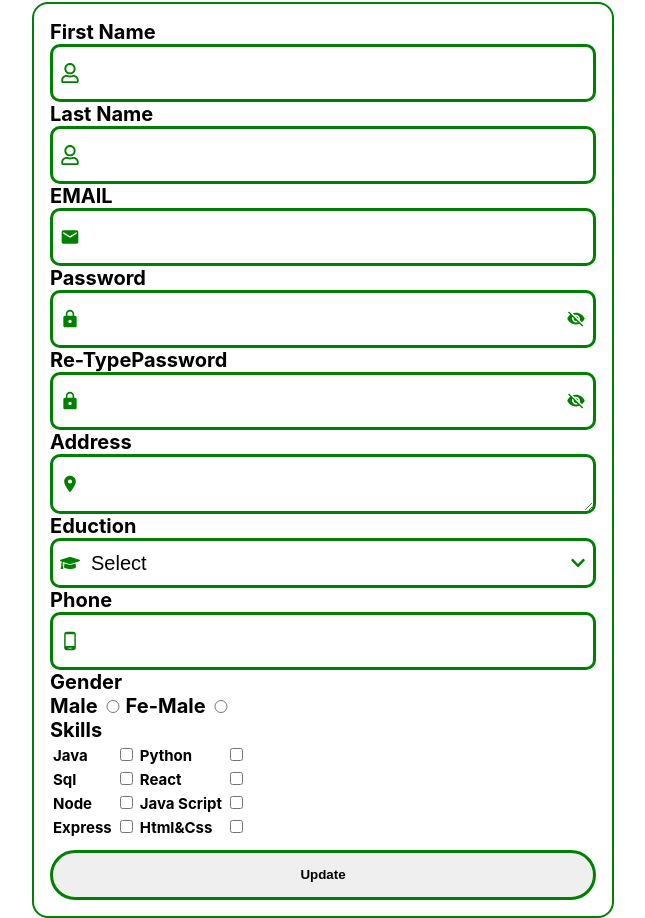
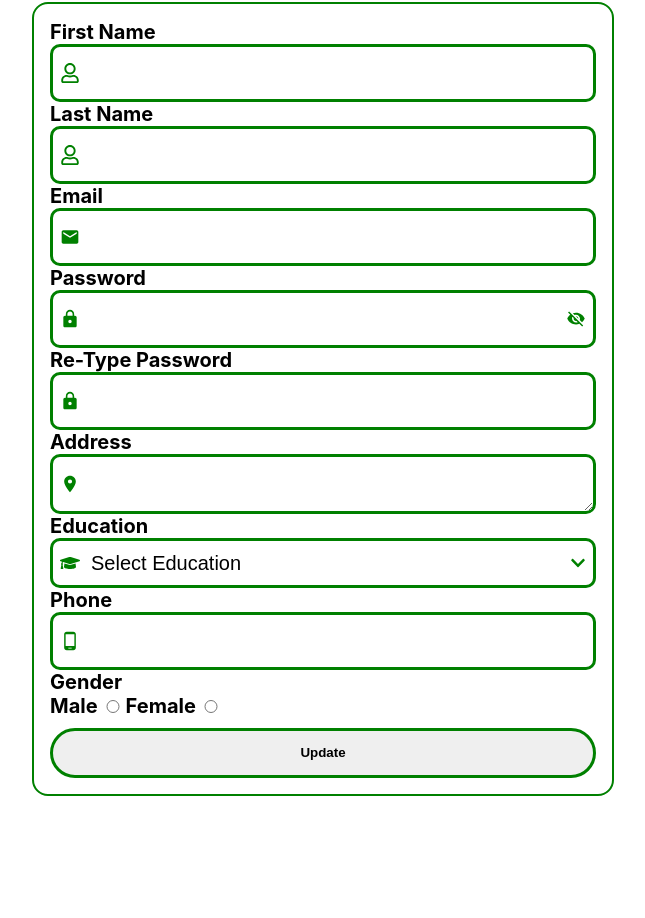
Before and after one commit to JoshiSankar-4021/topicreactorreact, a React (Create React App) app: page /Profile in a window 1280 px wide. Shown: the part 180-1098 px from the top of the page, without its empty margins (317-962 px from the left). After the commit the page ends 976 px from the top, so only its background shows below. Built offline with nearby package versions, Linux system fonts and the light colour scheme.

Commit message:
Profile is working in progresss

```diff
--- a/src/Profile/Profile.jsx
+++ b/src/Profile/Profile.jsx
@@ -1,158 +1,158 @@
-import { NavLink } from 'react-router-dom';
-import {} from 'react-icons';
-import { MdMail,MdLock,MdLocationOn,MdPhoneAndroid} from 'react-icons/md';
-import { FaGraduationCap,FaChevronDown,FaRegUser } from 'react-icons/fa';
-import { useState } from 'react';
-import { IoMdEye, IoMdEyeOff } from 'react-icons/io';
+    import { useEffect, useState } from "react";
+    import { MdMail, MdLock, MdLocationOn, MdPhoneAndroid } from "react-icons/md";
+    import { FaGraduationCap, FaChevronDown, FaRegUser } from "react-icons/fa";
+    import { IoMdEye, IoMdEyeOff } from "react-icons/io";
 
+    function Register() {
+    const [showPassword, setShowPassword] = useState(false);
+    const [profiledata, setProfiledata] = useState({
+        firstname: "",
+        lastname: "",
+        email: "",
+        password: "",
+        retypepassword: "",
+        address: "",
+        gender: "",
+        phone: "",
+        education: ""
+    });
 
-function Register(){
-        const [showPassword, setShowPassword] = useState(false);
+    // Fetch profile from backend
+    useEffect(() => {
+        const userId = sessionStorage.getItem("userid");
+        if (userId) {
+        fetch(`${process.env.REACT_APP_BACKEND_URL}/api/User?action=getprofile&userid=${userId}`)
+            .then((res) => res.json())
+            .then((data) => {
+            if (data?.data) {
+                // Check if backend returns array or single object
+                const profile = Array.isArray(data.data) ? data.data[0] : data.data;
+                setProfiledata(profile);
+            }
+            })
+            .catch((err) => console.error("Error fetching profile:", err));
+        }
+    }, []);
 
-    return(
+    // Update state when user types
+    const handleChange = (e) => {
+        const { name, value } = e.target;
+        setProfiledata((prev) => ({
+        ...prev,
+        [name]: value
+        }));
+    };
+
+    // Submit updated profile
+    const handleUpdate = async (e) => {
+        e.preventDefault();
+        const userId = sessionStorage.getItem("userid");
+
+        try {
+        console.log("Submitting profile data:", profiledata);
+
+        const res = await fetch(`${process.env.REACT_APP_BACKEND_URL}/api/User?action=updateprofile&userid=${userId}`, {
+            method: "PUT",
+            headers: { "Content-Type": "application/json" },
+            body: JSON.stringify(profiledata) // send full profile or only changed fields
+        });
+
+        const data = await res.json();
+        console.log("Update response:", data);
+        alert("Profile updated successfully!");
+        } catch (err) {
+        console.error("Update error:", err);
+        alert("Failed to update profile");
+        }
+    };
+
+    const togglePasswordVisibility = () => setShowPassword(!showPassword);
+
+    return (
         <div className="register-container">
-            <h1 className='register-title'>Profile</h1>
+        <h1 className="register-title">Profile</h1>
         <div className="registerform-container">
-                <form>
+            <form onSubmit={handleUpdate}>
+            {/* First Name */}
             <label className="register-labelStyle">First Name</label>
-                    <div className='input-wrapper'>
-                    <FaRegUser  className='input-icon'/>
-                    <input type="text" className="register-inputStyle"/>
+            <div className="input-wrapper">
+                <FaRegUser className="input-icon" />
+                <input type="text" name="firstname" value={profiledata.firstname} onChange={handleChange} className="register-inputStyle" />
             </div>
 
+            {/* Last Name */}
             <label className="register-labelStyle">Last Name</label>
-                    <div className='input-wrapper'>
-                    <FaRegUser className='input-icon'/>
-                    <input type="text" className="register-inputStyle"/>
+            <div className="input-wrapper">
+                <FaRegUser className="input-icon" />
+                <input type="text" name="lastname" value={profiledata.lastname} onChange={handleChange} className="register-inputStyle" />
             </div>
 
-                    <label className="register-labelStyle">EMAIL</label>
-                    <div className='input-wrapper'>
-                    <MdMail className='input-icon'/>
-                    <input type="text" className="register-inputStyle"/>
+            {/* Email */}
+            <label className="register-labelStyle">Email</label>
+            <div className="input-wrapper">
+                <MdMail className="input-icon" />
+                <input type="text" name="email" value={profiledata.email} onChange={handleChange} className="register-inputStyle" />
             </div>
 
+            {/* Password */}
             <label className="register-labelStyle">Password</label>
-                    <div className='input-wrapper'>
-                    <MdLock className='input-icon'/>
-                    <input type={showPassword?'text':'password'} className="register-inputStyle"/>
-                    {showPassword?(
-                        <IoMdEye className='inputicon-right' onClick={togglePasswordVisibility}/>):(
-                        <IoMdEyeOff className='inputicon-right' onClick={togglePasswordVisibility}/>)
-                    }
+            <div className="input-wrapper">
+                <MdLock className="input-icon" />
+                <input type={showPassword ? "text" : "password"} name="password" value={profiledata.password} onChange={handleChange} className="register-inputStyle" />
+                {showPassword ? (
+                <IoMdEye className="inputicon-right" onClick={togglePasswordVisibility} />
+                ) : (
+                <IoMdEyeOff className="inputicon-right" onClick={togglePasswordVisibility} />
+                )}
             </div>
 
-                    <label className="register-labelStyle">Re-TypePassword</label>
-                    <div className='input-wrapper'>
-                    <MdLock className='input-icon'/>
-                    <input type={showPassword?'text':'password'} className="register-inputStyle"/>
-                    {showPassword?(
-                        <IoMdEye className='inputicon-right' onClick={togglePasswordVisibility}/>):(
-                        <IoMdEyeOff className='inputicon-right' onClick={togglePasswordVisibility}/>)
-                    }
+            {/* Re-Type Password */}
+            <label className="register-labelStyle">Re-Type Password</label>
+            <div className="input-wrapper">
+                <MdLock className="input-icon" />
+                <input type={showPassword ? "text" : "password"} name="retypepassword" value={profiledata.retypepassword} onChange={handleChange} className="register-inputStyle" />
             </div>
 
+            {/* Address */}
             <label className="register-labelStyle">Address</label>
-                    <div className='input-wrapper'>
-                    <MdLocationOn className='input-icon'/>
-                    <textarea type="text" className="register-inputStyle"/>
+            <div className="input-wrapper">
+                <MdLocationOn className="input-icon" />
+                <textarea name="address" value={profiledata.address} onChange={handleChange} className="register-inputStyle" />
             </div>
 
-
-                    <label className="register-labelStyle">Eduction</label>
+            {/* Education */}
+            <label className="register-labelStyle">Education</label>
             <div className="select-wrapper">
                 <FaGraduationCap className="select-icon" />
-                    <select className="register-inputStyle with-left-icon">
-                        <option>Select</option>
-                        <option>B-Tech</option>
-                        <option>M-Tech</option>
-                        <option>B.SC</option>
-                        <option>BCA</option>
-                        <option>MCA</option>
+                <select name="education" value={profiledata.education} onChange={handleChange} className="register-inputStyle with-left-icon">
+                <option value="">Select Education</option>
+                <option value="B.Tech">B.Tech</option>
+                <option value="M.Tech">M.Tech</option>
+                <option value="B.Sc">B.Sc</option>
+                <option value="M.Sc">M.Sc</option>
                 </select>
-                    <FaChevronDown className="select-arrow"/>
+                <FaChevronDown className="select-arrow" />
             </div>
 
-                    <label className='register-labelStyle'>Phone</label>
-                    <div className='input-wrapper'>
-                    <MdPhoneAndroid className='input-icon'/>
-                    <input className='register-inputStyle'/>
+            {/* Phone */}
+            <label className="register-labelStyle">Phone</label>
+            <div className="input-wrapper">
+                <MdPhoneAndroid className="input-icon" />
+                <input type="text" name="phone" value={profiledata.phone} onChange={handleChange} className="register-inputStyle" />
             </div>
 
-                    <label  className='register-labelStyle'>Gender</label>
-                    <label className='register-label-radio'>Male</label>
-                    <input  type="radio" name='gender' className='register-radio-input'/>
+            {/* Gender */}
+            <label className="register-labelStyle">Gender</label>
+            <label className="register-label-radio">Male</label>
+            <input type="radio" name="gender" value="Male" checked={profiledata.gender === "Male"} onChange={handleChange} className="register-radio-input" />
+            <label className="register-label-radio">Female</label>
+            <input type="radio" name="gender" value="Female" checked={profiledata.gender === "Female"} onChange={handleChange} className="register-radio-input" />
 
-                    <label className='register-label-radio'>Fe-Male</label>
-                    <input type="radio" name='gender' className='register-radio-input'/>
-
-                    <label className="register-labelStyle">Skills</label>
-                    <table>
-                        <tr>
-                            <td>
-                            <label className='register-checkboxName'>Java</label>
-                            </td>
-                            <td>
-                            <input type="checkbox" className='register-checkbox-input'/>
-                            </td>
-                            <td>
-                            <label className='register-checkboxName'>Python</label>
-                            </td>
-                            <td>
-                            <input type="checkbox" className='register-checkbox-input'/>
-                            </td>
-                        </tr>
-                        <tr>
-                            <td>
-                            <label className='register-checkboxName'>Sql</label>
-                            </td>
-                            <td>
-                            <input type="checkbox" className='register-checkbox-input'/>
-                            </td>
-                            <td>
-                            <label className='register-checkboxName'>React</label>
-                            </td>
-                            <td>
-                                <input type="checkbox" className='register-checkbox-input'/>
-                            </td>
-                        </tr>
-                        <tr>
-                            <td>
-                                <label className='register-checkboxName'>Node</label>
-                            </td>
-                            <td>
-                                <input type="checkbox" className='register-checkbox-input'/>
-                            </td>
-                            <td>
-                                <label className='register-checkboxName'>Java Script</label>
-                            </td>
-                            <td>
-                                <input type="checkbox" className='register-checkbox-input'/>
-                            </td>
-                        </tr>
-                        <tr>
-                            <td>
-                            <label className='register-checkboxName'>Express</label>
-                            </td>
-                            <td>
-                            <input type="checkbox" className='register-checkbox-input'/>
-                            </td>
-                            <td>
-                            <label className='register-checkboxName'>Html&Css</label>
-                            </td>
-                            <td>
-                            <input type="checkbox" className='register-checkbox-input'/>
-                            </td>
-                        </tr>
-                    </table>
-
-                    <button className='register-buttonstyle'>Update</button>
+            <button type="submit" className="register-buttonstyle">Update</button>
             </form>
         </div>
         </div>
     );
-    function togglePasswordVisibility() {
-    setShowPassword(!showPassword);
     }
-}
+
     export default Register;
```
Lines whose indentation alone changed are shown as unchanged.
